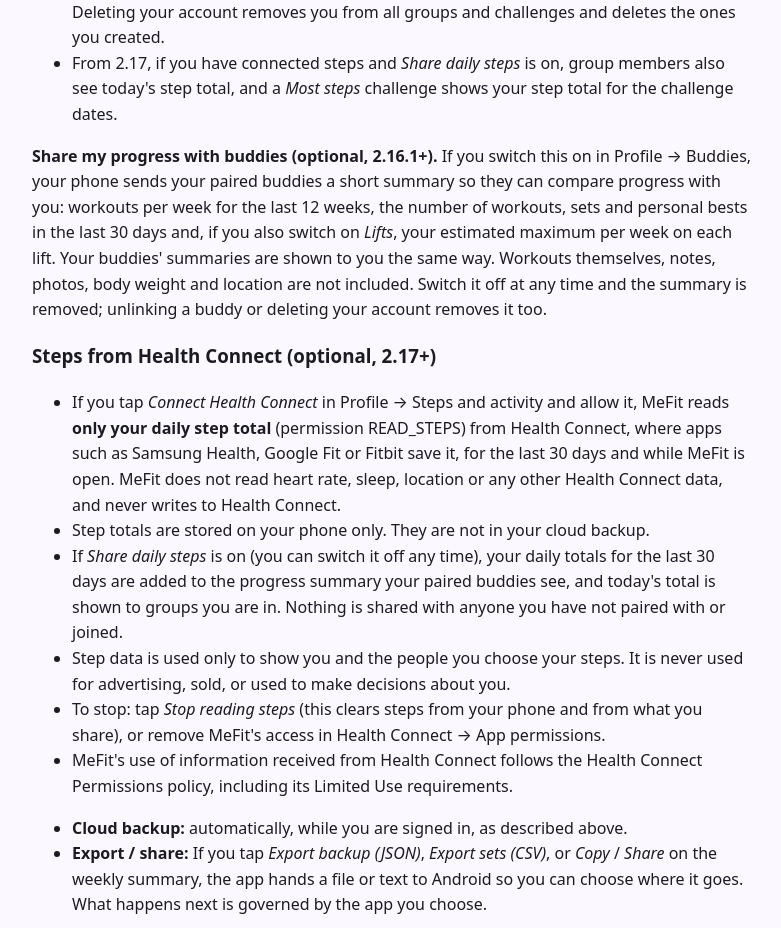
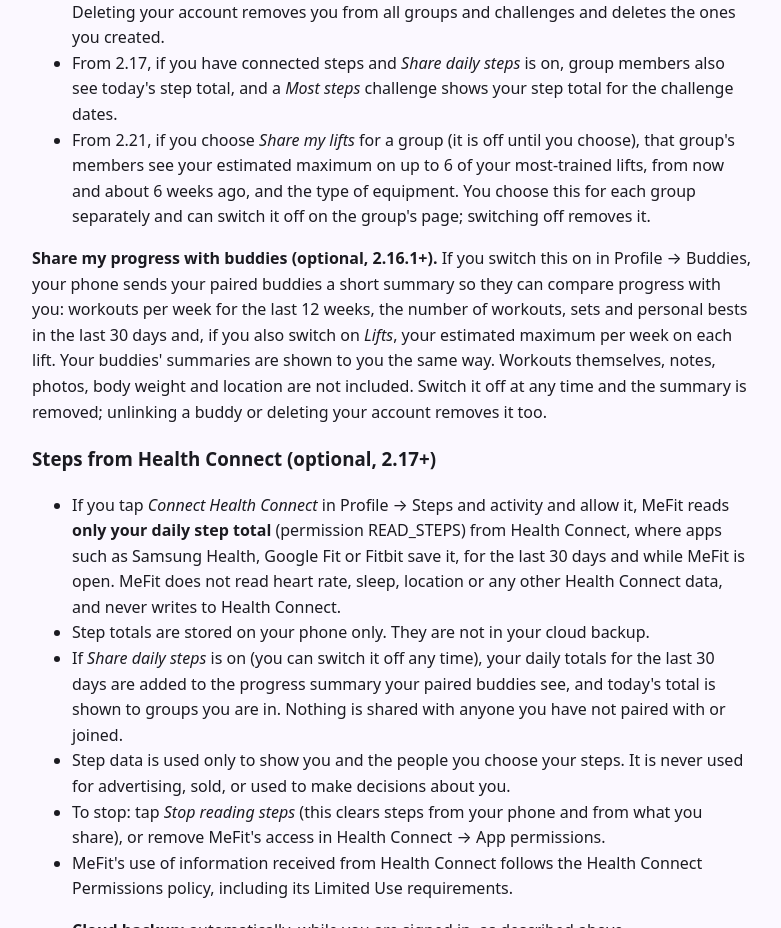
Before and after one commit to noisey04/mefit-legal, a plain HTML site: page privacy-policy.html in a window 1280 px wide. Shown: the part 2220-3148 px from the top of the page, without its empty margins (248-1029 px from the left). Drawn offline with Linux system fonts and the light colour scheme.

Commit message:
Privacy: lifts shared with a group (2.21)

```diff
--- a/privacy-policy.html
+++ b/privacy-policy.html
@@ -42,6 +42,7 @@
 <li>Nothing else is shared: not your weights, exercises, notes, photos, body weight or location. Security rules allow only the members of a group or challenge to read it.</li>
 <li>You can leave any group or challenge at any time. The person who created a group can remove members or delete the group; the person who started a challenge can delete it. Deleting your account removes you from all groups and challenges and deletes the ones you created.</li>
 <li>From 2.17, if you have connected steps and <em>Share daily steps</em> is on, group members also see today's step total, and a <em>Most steps</em> challenge shows your step total for the challenge dates.</li>
+<li>From 2.21, if you choose <em>Share my lifts</em> for a group (it is off until you choose), that group's members see your estimated maximum on up to 6 of your most-trained lifts, from now and about 6 weeks ago, and the type of equipment. You choose this for each group separately and can switch it off on the group's page; switching off removes it.</li>
 </ul>
 <p><strong>Share my progress with buddies (optional, 2.16.1+).</strong> If you switch this on in Profile → Buddies, your phone sends your paired buddies a short summary so they can compare progress with you: workouts per week for the last 12 weeks, the number of workouts, sets and personal bests in the last 30 days and, if you also switch on <em>Lifts</em>, your estimated maximum per week on each lift. Your buddies' summaries are shown to you the same way. Workouts themselves, notes, photos, body weight and location are not included. Switch it off at any time and the summary is removed; unlinking a buddy or deleting your account removes it too.</p>
 <h3 id="steps">Steps from Health Connect (optional, 2.17+)</h3>
```
